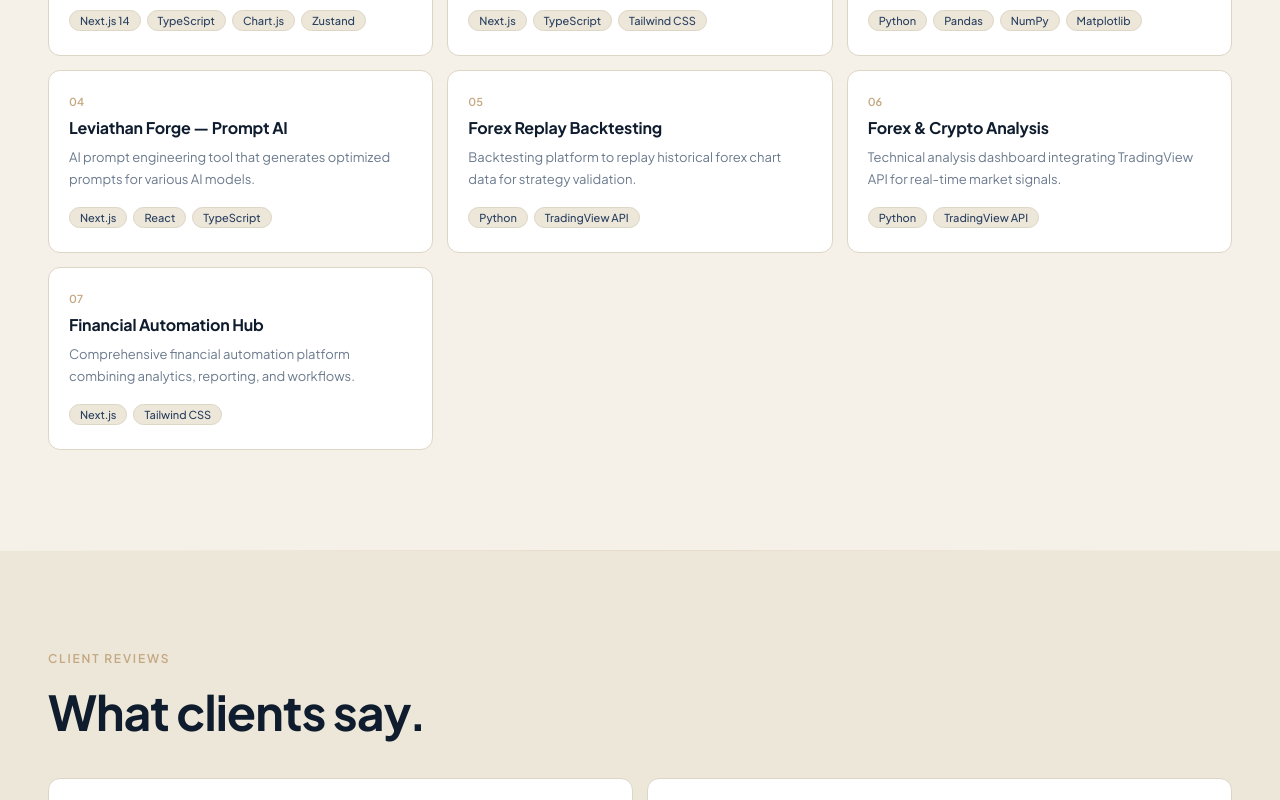
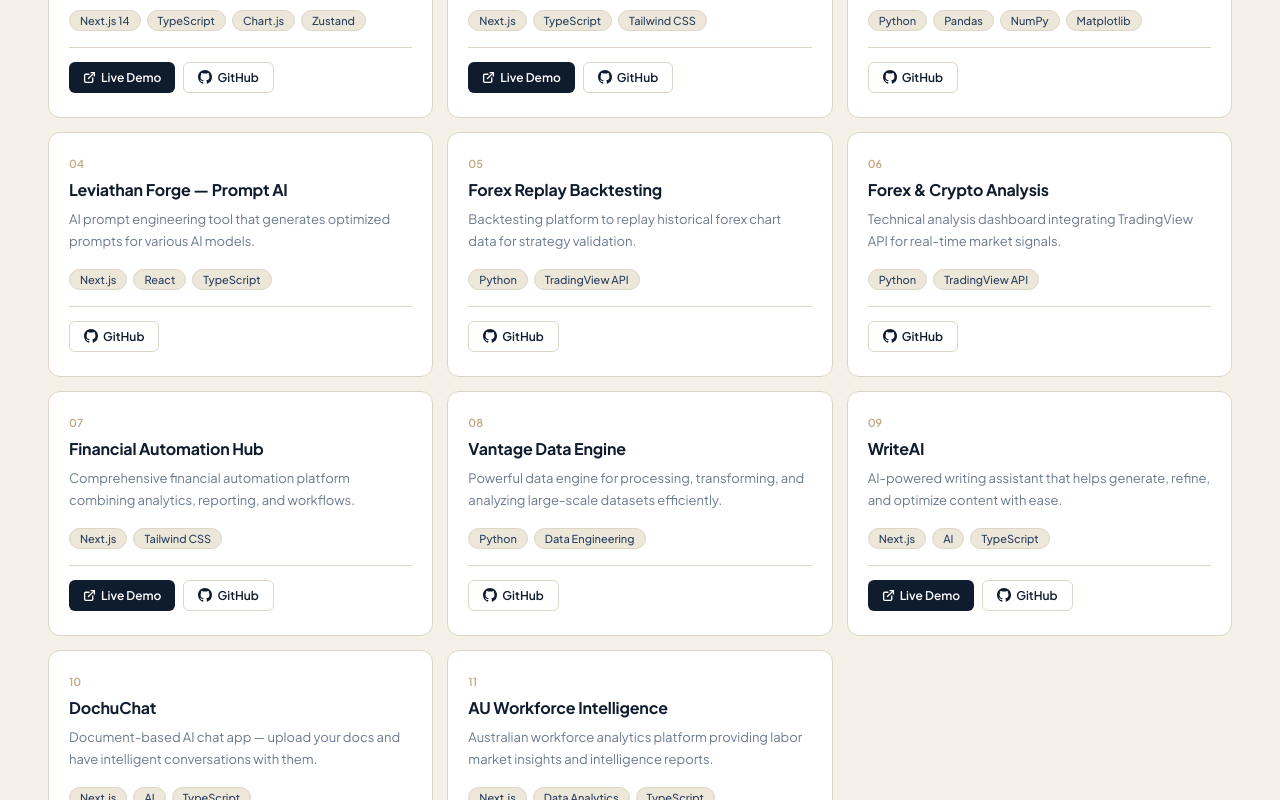
Before and after one commit to vanbumi/portfolio, a Next.js app: page / in a window 1280 px wide. Shown: the part 1760-2560 px from the top of the page. Built offline with nearby package versions, Linux system fonts and the light colour scheme.

Commit message:
add project become 11

```diff
--- a/src/components/Hero.tsx
+++ b/src/components/Hero.tsx
@@ -112,7 +112,7 @@
             display: 'flex', gap: '32px', flexWrap: 'wrap',
             paddingTop: '28px', borderTop: '1px solid var(--border)',
           }}>
-            {[['7+', 'Projects'], ['5+', 'Years Exp.'], ['100%', 'Satisfaction']].map(([n, l]) => (
+            {[['11+', 'Projects'], ['5+', 'Years Exp.'], ['100%', 'Satisfaction']].map(([n, l]) => (
               <div key={l}>
                 <div style={{ fontSize: '26px', fontWeight: 700, color: 'var(--navy)', letterSpacing: '-0.02em' }}>{n}</div>
                 <div style={{ fontSize: '12px', color: 'var(--muted)', marginTop: '2px' }}>{l}</div>
--- a/src/components/Projects.tsx
+++ b/src/components/Projects.tsx
@@ -1,14 +1,109 @@
 'use client'
 
 const projects = [
-  { num: '01', title: 'Crypto Portfolio Tracker', desc: 'Real-time crypto tracking app with live price updates, portfolio valuation, and interactive charts.', tags: ['Next.js 14', 'TypeScript', 'Chart.js', 'Zustand'] },
-  { num: '02', title: 'QR Menu App', desc: 'Digital restaurant menu system via QR code — mobile-first, real-time updates, easy management.', tags: ['Next.js', 'TypeScript', 'Tailwind CSS'] },
-  { num: '03', title: 'BI & Data Automation Pipeline', desc: 'End-to-end business intelligence pipeline with automated data processing and visualization.', tags: ['Python', 'Pandas', 'NumPy', 'Matplotlib'] },
-  { num: '04', title: 'Leviathan Forge — Prompt AI', desc: 'AI prompt engineering tool that generates optimized prompts for various AI models.', tags: ['Next.js', 'React', 'TypeScript'] },
-  { num: '05', title: 'Forex Replay Backtesting', desc: 'Backtesting platform to replay historical forex chart data for strategy validation.', tags: ['Python', 'TradingView API'] },
-  { num: '06', title: 'Forex & Crypto Analysis', desc: 'Technical analysis dashboard integrating TradingView API for real-time market signals.', tags: ['Python', 'TradingView API'] },
-  { num: '07', title: 'Financial Automation Hub', desc: 'Comprehensive financial automation platform combining analytics, reporting, and workflows.', tags: ['Next.js', 'Tailwind CSS'] },
+  {
+    num: '01',
+    title: 'Crypto Portfolio Tracker',
+    desc: 'Real-time crypto tracking app with live price updates, portfolio valuation, and interactive charts.',
+    tags: ['Next.js 14', 'TypeScript', 'Chart.js', 'Zustand'],
+    live: 'https://crypto-portfolio-tracker-liart.vercel.app/',
+    github: 'https://github.com/vanbumi/crypto-portfolio-tracker',
+  },
+  {
+    num: '02',
+    title: 'QR Menu App',
+    desc: 'Digital restaurant menu system via QR code — mobile-first, real-time updates, easy management.',
+    tags: ['Next.js', 'TypeScript', 'Tailwind CSS'],
+    live: 'https://qr-menu-app-silk.vercel.app/menu/A12',
+    github: 'https://github.com/vanbumi/qr-menu-app',
+  },
+  {
+    num: '03',
+    title: 'BI & Data Automation Pipeline',
+    desc: 'End-to-end business intelligence pipeline with automated data processing and visualization.',
+    tags: ['Python', 'Pandas', 'NumPy', 'Matplotlib'],
+    live: null,
+    github: 'https://github.com/vanbumi/bi-automation',
+  },
+  {
+    num: '04',
+    title: 'Leviathan Forge — Prompt AI',
+    desc: 'AI prompt engineering tool that generates optimized prompts for various AI models.',
+    tags: ['Next.js', 'React', 'TypeScript'],
+    live: null,
+    github: 'https://github.com/vanbumi/leviathan-baru',
+  },
+  {
+    num: '05',
+    title: 'Forex Replay Backtesting',
+    desc: 'Backtesting platform to replay historical forex chart data for strategy validation.',
+    tags: ['Python', 'TradingView API'],
+    live: null,
+    github: 'https://github.com/vanbumi/Replay_chart',
+  },
+  {
+    num: '06',
+    title: 'Forex & Crypto Analysis',
+    desc: 'Technical analysis dashboard integrating TradingView API for real-time market signals.',
+    tags: ['Python', 'TradingView API'],
+    live: null,
+    github: 'https://github.com/vanbumi/forex-crypto-analysis',
+  },
+  {
+    num: '07',
+    title: 'Financial Automation Hub',
+    desc: 'Comprehensive financial automation platform combining analytics, reporting, and workflows.',
+    tags: ['Next.js', 'Tailwind CSS'],
+    live: 'https://automation-hub-sigma.vercel.app/',
+    github: 'https://github.com/vanbumi/automation-hub',
+  },
+  {
+    num: '08',
+    title: 'Vantage Data Engine',
+    desc: 'Powerful data engine for processing, transforming, and analyzing large-scale datasets efficiently.',
+    tags: ['Python', 'Data Engineering'],
+    live: null,
+    github: 'https://github.com/vanbumi/vantage-data-engine',
+  },
+  {
+    num: '09',
+    title: 'WriteAI',
+    desc: 'AI-powered writing assistant that helps generate, refine, and optimize content with ease.',
+    tags: ['Next.js', 'AI', 'TypeScript'],
+    live: 'https://writeai-orcin.vercel.app/',
+    github: 'https://github.com/vanbumi/writeai',
+  },
+  {
+    num: '10',
+    title: 'DochuChat',
+    desc: 'Document-based AI chat app — upload your docs and have intelligent conversations with them.',
+    tags: ['Next.js', 'AI', 'TypeScript'],
+    live: 'https://dochuchat.vercel.app/',
+    github: 'https://github.com/vanbumi/dochuchat',
+  },
+  {
+    num: '11',
+    title: 'AU Workforce Intelligence',
+    desc: 'Australian workforce analytics platform providing labor market insights and intelligence reports.',
+    tags: ['Next.js', 'Data Analytics', 'TypeScript'],
+    live: 'https://au-workforce-intelligence.vercel.app/',
+    github: 'https://github.com/vanbumi/au-workforce-intelligence',
+  },
 ]
+
+const GithubIcon = () => (
+  <svg width="14" height="14" viewBox="0 0 24 24" fill="currentColor">
+    <path d="M12 0C5.37 0 0 5.37 0 12c0 5.31 3.435 9.795 8.205 11.385.6.105.825-.255.825-.57 0-.285-.015-1.23-.015-2.235-3.015.555-3.795-.735-4.035-1.41-.135-.345-.72-1.41-1.23-1.695-.42-.225-1.02-.78-.015-.795.945-.015 1.62.87 1.845 1.23 1.08 1.815 2.805 1.305 3.495.99.105-.78.42-1.305.765-1.605-2.67-.3-5.46-1.335-5.46-5.925 0-1.305.465-2.385 1.23-3.225-.12-.3-.54-1.53.12-3.18 0 0 1.005-.315 3.3 1.23.96-.27 1.98-.405 3-.405s2.04.135 3 .405c2.295-1.56 3.3-1.23 3.3-1.23.66 1.65.24 2.88.12 3.18.765.84 1.23 1.905 1.23 3.225 0 4.605-2.805 5.625-5.475 5.925.435.375.81 1.095.81 2.22 0 1.605-.015 2.895-.015 3.3 0 .315.225.69.825.57A12.02 12.02 0 0 0 24 12c0-6.63-5.37-12-12-12z"/>
+  </svg>
+)
+
+const ExternalIcon = () => (
+  <svg width="13" height="13" viewBox="0 0 24 24" fill="none" stroke="currentColor" strokeWidth="2.5" strokeLinecap="round" strokeLinejoin="round">
+    <path d="M18 13v6a2 2 0 0 1-2 2H5a2 2 0 0 1-2-2V8a2 2 0 0 1 2-2h6"/>
+    <polyline points="15 3 21 3 21 9"/>
+    <line x1="10" y1="14" x2="21" y2="3"/>
+  </svg>
+)
 
 export default function Projects() {
   return (
@@ -27,6 +122,7 @@
               background: 'var(--white)', borderRadius: '12px',
               padding: '24px 20px', border: '1px solid var(--border)',
               transition: 'transform 0.2s, box-shadow 0.2s',
+              display: 'flex', flexDirection: 'column',
             }}
             onMouseEnter={e => {
               e.currentTarget.style.transform = 'translateY(-4px)'
@@ -39,8 +135,10 @@
           >
             <div style={{ fontSize: '11px', fontWeight: 600, color: 'var(--accent)', marginBottom: '10px' }}>{p.num}</div>
             <h3 style={{ fontSize: '16px', fontWeight: 700, color: 'var(--navy)', marginBottom: '8px', letterSpacing: '-0.01em', lineHeight: 1.3 }}>{p.title}</h3>
-            <p style={{ fontSize: '13px', color: 'var(--muted)', lineHeight: 1.7, marginBottom: '16px' }}>{p.desc}</p>
-            <div style={{ display: 'flex', flexWrap: 'wrap', gap: '6px' }}>
+            <p style={{ fontSize: '13px', color: 'var(--muted)', lineHeight: 1.7, marginBottom: '16px', flex: 1 }}>{p.desc}</p>
+
+            {/* Tags */}
+            <div style={{ display: 'flex', flexWrap: 'wrap', gap: '6px', marginBottom: '16px' }}>
               {p.tags.map(t => (
                 <span key={t} style={{
                   fontSize: '11px', fontWeight: 500, color: 'var(--navy-mid)',
@@ -48,6 +146,39 @@
                   borderRadius: '100px', border: '1px solid var(--border)',
                 }}>{t}</span>
               ))}
+            </div>
+
+            {/* Buttons */}
+            <div style={{ display: 'flex', gap: '8px', paddingTop: '14px', borderTop: '1px solid var(--border)' }}>
+              {p.live && (
+                <a href={p.live} target="_blank" rel="noreferrer" style={{
+                  display: 'inline-flex', alignItems: 'center', gap: '5px',
+                  fontSize: '12px', fontWeight: 600, color: 'var(--white)',
+                  background: 'var(--navy)', padding: '7px 14px',
+                  borderRadius: '6px', textDecoration: 'none',
+                  transition: 'background 0.2s',
+                }}
+                  onMouseEnter={e => (e.currentTarget.style.background = 'var(--navy-light)')}
+                  onMouseLeave={e => (e.currentTarget.style.background = 'var(--navy)')}
+                >
+                  <ExternalIcon /> Live Demo
+                </a>
+              )}
+              {p.github && (
+                <a href={p.github} target="_blank" rel="noreferrer" style={{
+                  display: 'inline-flex', alignItems: 'center', gap: '5px',
+                  fontSize: '12px', fontWeight: 600, color: 'var(--navy)',
+                  background: 'transparent', padding: '7px 14px',
+                  borderRadius: '6px', textDecoration: 'none',
+                  border: '1px solid var(--border)',
+                  transition: 'border-color 0.2s',
+                }}
+                  onMouseEnter={e => (e.currentTarget.style.borderColor = 'var(--navy)')}
+                  onMouseLeave={e => (e.currentTarget.style.borderColor = 'var(--border)')}
+                >
+                  <GithubIcon /> GitHub
+                </a>
+              )}
             </div>
           </div>
         ))}
```
